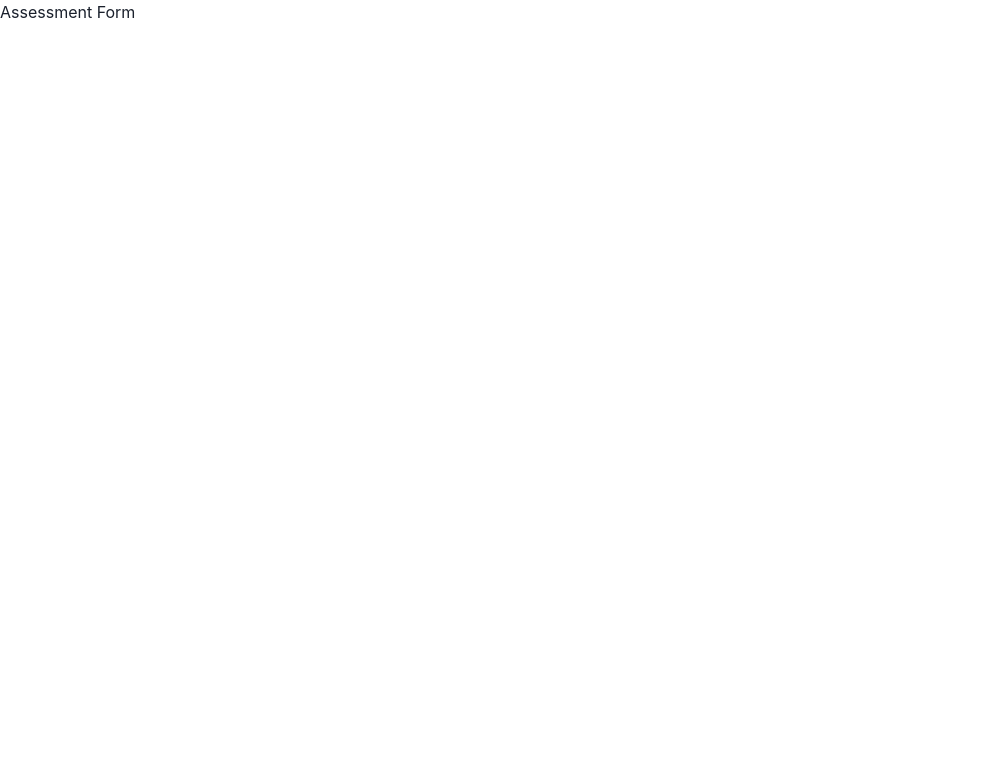
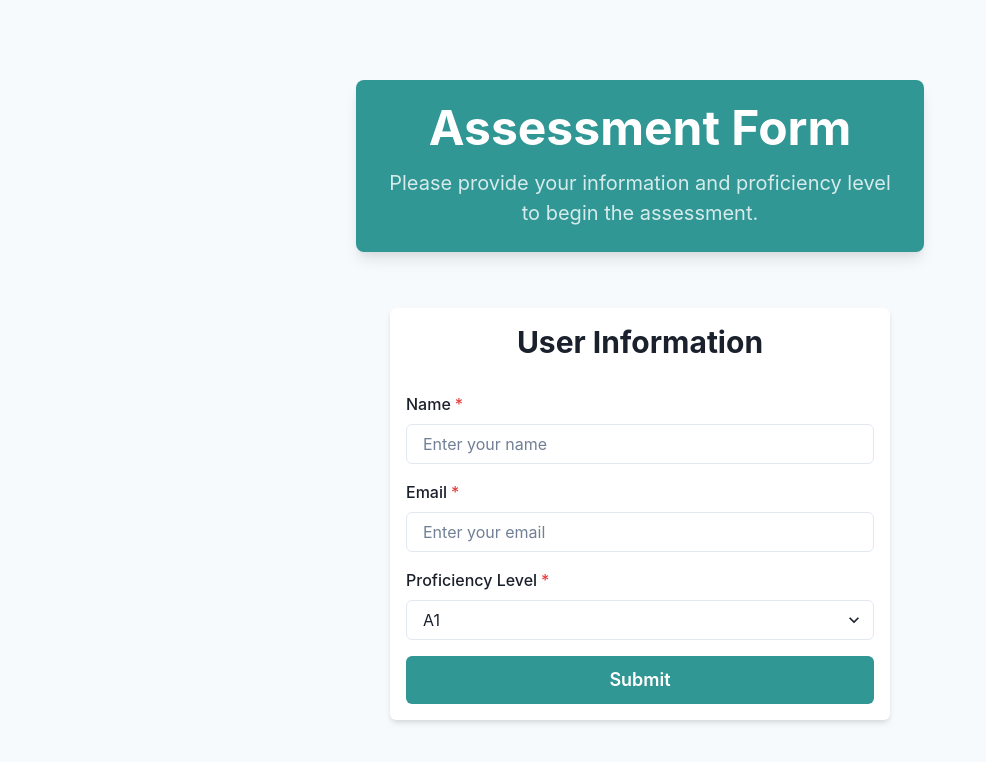
Before and after one commit to adar-schule/testa-asta-kurdi, a Next.js app in the folder frontend/: page /assessment/form in a window 1280 px wide. Shown: the top 762 px of the page, without its empty margins (0-986 px from the left). Built offline with nearby package versions, Linux system fonts and the light colour scheme.

Commit message:
feat: add user forms

```diff
--- a/frontend/components/forms/UserForm.tsx
+++ b/frontend/components/forms/UserForm.tsx
@@ -1,12 +1,98 @@
-import React from 'react';
+// /frontend/components/forms/UserForm.tsx
+import {
+    Box,
+    FormControl,
+    FormLabel,
+    Input,
+    Button,
+    Select,
+    VStack,
+    Heading,
+    useToast,
+  } from "@chakra-ui/react";
+  import { useState } from "react";
 
-const UserForm = () => {
+  const UserForm = () => {
+    const [name, setName] = useState("");
+    const [email, setEmail] = useState("");
+    const [proficiency, setProficiency] = useState("A1");
+    const toast = useToast();
+
+    // Dummy submit handler
+    const handleSubmit = (e: React.FormEvent) => {
+      e.preventDefault();
+
+      // Simulate backend call with dummy data
+      const userData = {
+        name,
+        email,
+        proficiency,
+      };
+
+      console.log("Submitted User Data:", userData);
+
+      // Display success message
+      toast({
+        title: "Form submitted.",
+        description: "We've received your details.",
+        status: "success",
+        duration: 3000,
+        isClosable: true,
+      });
+
+      // Clear form fields
+      setName("");
+      setEmail("");
+      setProficiency("A1");
+    };
+
     return (
-        <div>
-            <h1>User Form</h1>
-            {/* Add user form fields and logic here */}
-        </div>
+      <Box w="full" maxW="500px" mx="auto" p={4} borderRadius="md" bg="white" shadow="md">
+        <VStack as="form" onSubmit={handleSubmit} spacing={4} align="stretch">
+          <Heading size="lg" mb={4} textAlign="center">
+            User Information
+          </Heading>
+
+          <FormControl id="name" isRequired>
+            <FormLabel>Name</FormLabel>
+            <Input
+              placeholder="Enter your name"
+              value={name}
+              onChange={(e) => setName(e.target.value)}
+            />
+          </FormControl>
+
+          <FormControl id="email" isRequired>
+            <FormLabel>Email</FormLabel>
+            <Input
+              type="email"
+              placeholder="Enter your email"
+              value={email}
+              onChange={(e) => setEmail(e.target.value)}
+            />
+          </FormControl>
+
+          <FormControl id="proficiency" isRequired>
+            <FormLabel>Proficiency Level</FormLabel>
+            <Select
+              value={proficiency}
+              onChange={(e) => setProficiency(e.target.value)}
+            >
+              <option value="A1">A1</option>
+              <option value="A2">A2</option>
+              <option value="B1">B1</option>
+              <option value="B2">B2</option>
+              <option value="C1">C1</option>
+              <option value="C2">C2</option>
+            </Select>
+          </FormControl>
+
+          <Button colorScheme="teal" type="submit" size="lg" w="full">
+            Submit
+          </Button>
+        </VStack>
+      </Box>
     );
-};
+  };
 
-export default UserForm;
+  export default UserForm;
--- a/frontend/pages/assessment/form.tsx
+++ b/frontend/pages/assessment/form.tsx
@@ -1,12 +1,42 @@
+// /frontend/pages/assessment/form.tsx
 import React from 'react';
+import {
+    Box,
+    Heading,
+    Text,
+    VStack,
+    Center,
+} from '@chakra-ui/react';
+import UserForm from '../../components/forms/UserForm';
 
-const AssessmentForm = () => {
+const AssessmentFormPage = () => {
     return (
-        <div>
-            <h1>Assessment Form</h1>
-            {/* Add assessment form logic here */}
-        </div>
+        <Center minH="100vh" bg="gray.50" px={4}>
+            <Box w="full" maxW="600px" mx="auto" px={4} textAlign="center">
+                <VStack spacing={6} w="full">
+                    <Box
+                        w="100%"
+                        p={6}
+                        bg="teal.500"
+                        borderRadius="lg"
+                        color="white"
+                        textAlign="center"
+                        boxShadow="lg"
+                        mb={8}
+                    >
+                        <Heading size="2xl" mb={4}>
+                            Assessment Form
+                        </Heading>
+                        <Text fontSize="xl" color="whiteAlpha.800">
+                            Please provide your information and proficiency level to begin the assessment.
+                        </Text>
+                    </Box>
+
+                    <UserForm />
+                </VStack>
+            </Box>
+        </Center>
     );
 };
 
-export default AssessmentForm;
+export default AssessmentFormPage;
```
